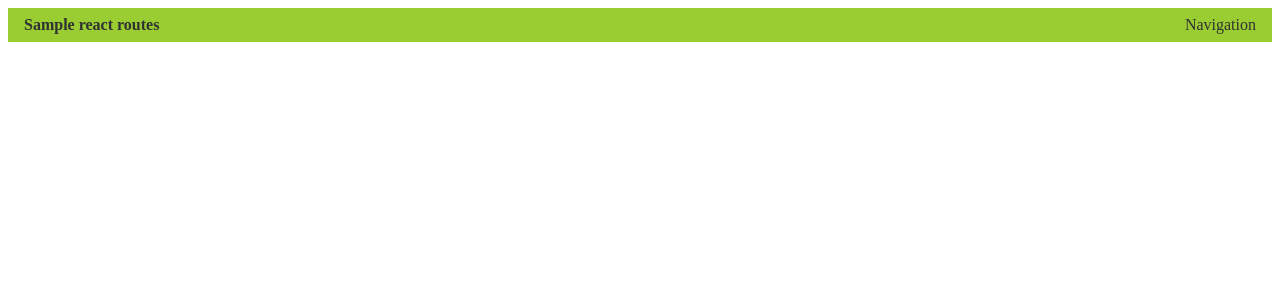
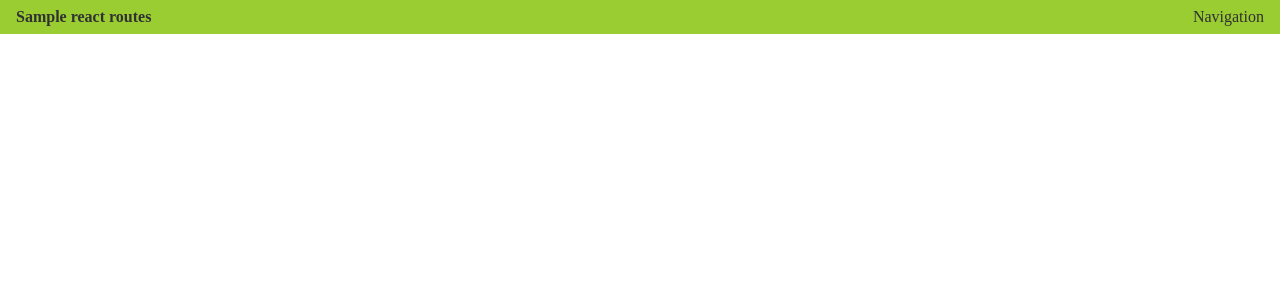
Before and after one commit to sample-react-projects/sample-react-routes, a React (Vite) app: page / in a window 1280 px wide. Shown: the top 300 px of the page. Built offline with nearby package versions, Linux system fonts and the light colour scheme.

Commit message:
common CSS

```diff
--- a/src/index.scss
+++ b/src/index.scss
@@ -0,0 +1,7 @@
+body {
+    margin: 0;
+  }
+
+  * {
+    box-sizing: border-box;
+  }
```
